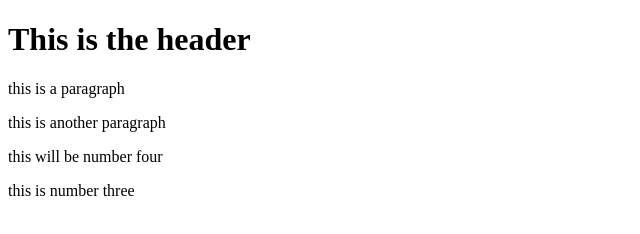
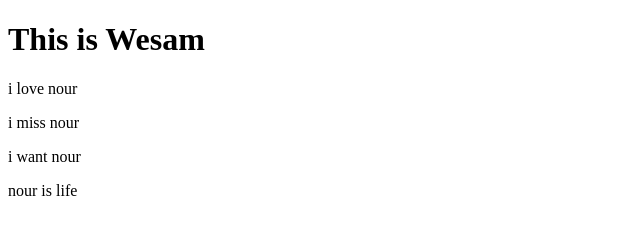
Before and after one commit to nourq20/git-test, a website: page index.html in a window 1280 px wide. Shown: the whole page, without its empty margins (0-640 px from the left). Drawn offline with Linux system fonts and the light colour scheme.

Commit message:
using NPM

```diff
--- a/index.html
+++ b/index.html
@@ -1,11 +1,11 @@
 <!DOCTYPE html>
 <html>
     <body>
-        <h1>This is the header</h1>
-        <p> this is a paragraph
+        <h1>This is Wesam</h1>
+        <p> i love nour
         </p>
-        <p> this is another paragraph</p>
-        <p>this will be number four</p>
-        <p> this is number three</p>
+        <p> i miss nour</p>
+        <p>i want nour </p>
+        <p> nour is life</p>
     </body>
 </html>
```
Also changed, not shown: package.json (added, +24 -0 lines), 2 other files.
